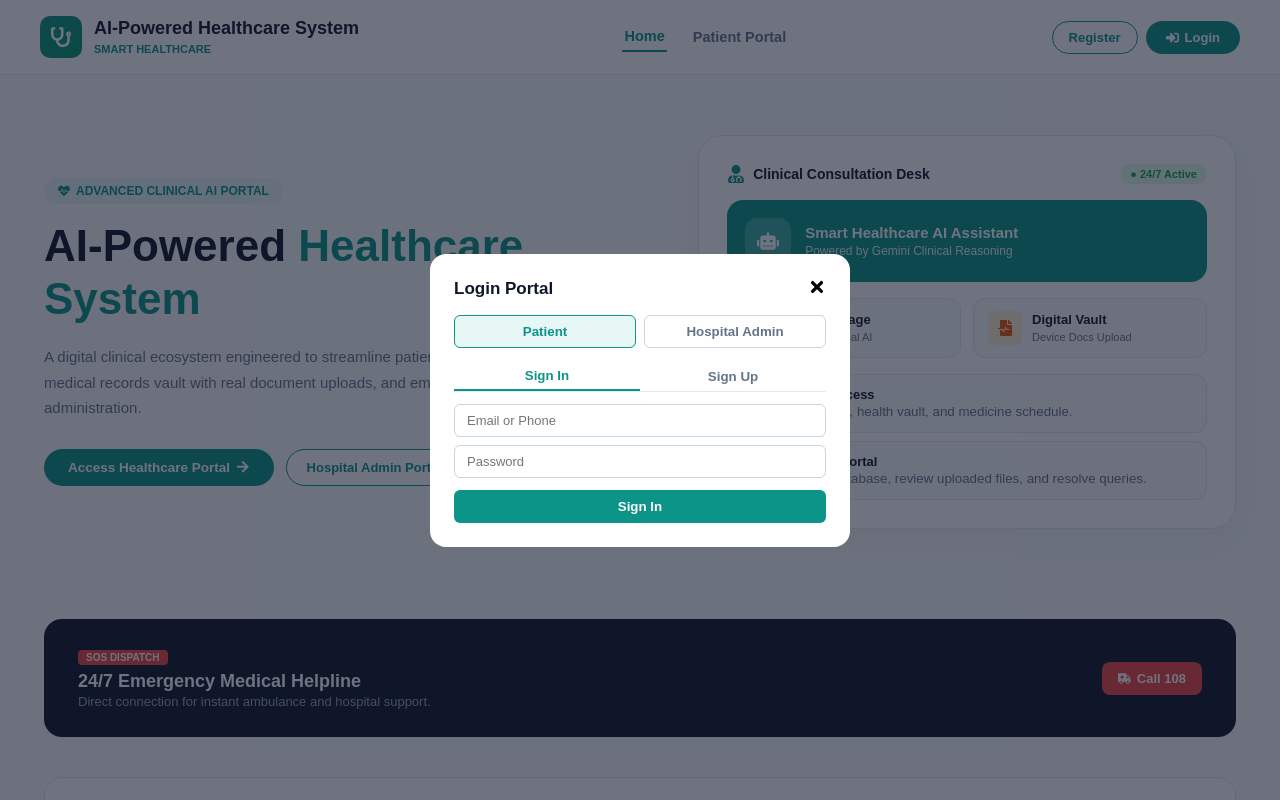
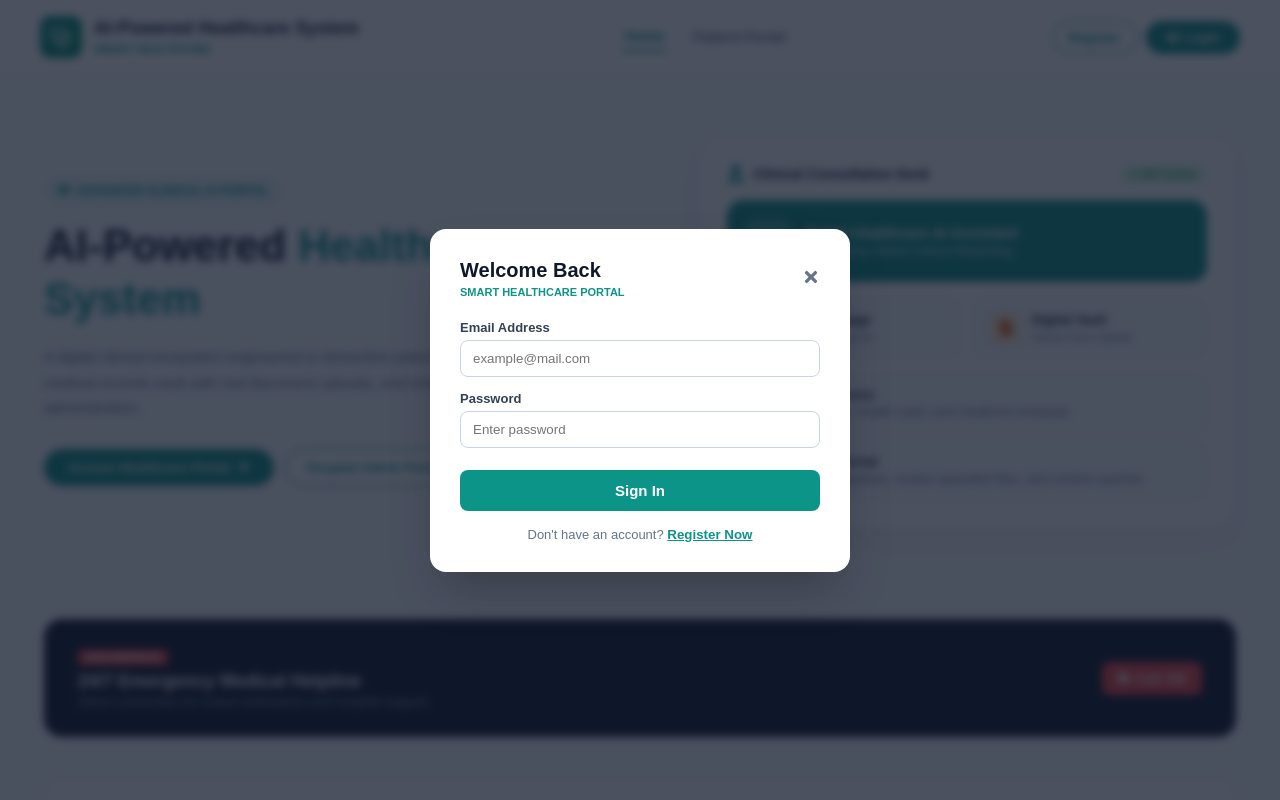
Before and after one commit to akashsinghrjw/smart-healthcare-system, a React (Vite) app in the folder client/: page / in a window 1280 px wide. Both pictures are taken after a click on the button "Patient Portal". Shown: the top 800 px of the page. Built offline with nearby package versions, Linux system fonts and the light colour scheme; no server answers.

Commit message:
feat: add delete account route and sync deletion with MongoDB

```diff
--- a/client/src/components/AuthModal.jsx
+++ b/client/src/components/AuthModal.jsx
@@ -1,149 +1,239 @@
-// src/components/AuthModal.jsx
-import React, { useState } from "react";
+import React, { useState, useEffect } from "react";
+import { api } from "../utils/api";
 import { FaTimes } from "react-icons/fa";
-import { safeLoad } from "../utils/storage";
 
 export default function AuthModal({
   showAuthModal,
   setShowAuthModal,
-  authMode,
+  authMode = "login",
   setAuthMode,
-  authRole,
-  setAuthRole,
+  authRole = "patient",
   onLoginSuccess
 }) {
-  const [authError, setAuthError] = useState("");
-  const [loginIdentifier, setLoginIdentifier] = useState("");
-  const [loginPassword, setLoginPassword] = useState("");
-  const [regName, setRegName] = useState("");
-  const [regEmail, setRegEmail] = useState("");
-  const [regPhone, setRegPhone] = useState("");
-  const [regPassword, setRegPassword] = useState("");
+  const [isLogin, setIsLogin] = useState(authMode === "login");
+  const [formData, setFormData] = useState({
+    name: "",
+    email: "",
+    password: "",
+    phone: ""
+  });
+  const [loading, setLoading] = useState(false);
+  const [error, setError] = useState("");
+
+  useEffect(() => {
+    setIsLogin(authMode === "login");
+  }, [authMode]);
 
   if (!showAuthModal) return null;
 
-  const handleRegister = (e) => {
-    e.preventDefault();
-    setAuthError("");
-    if (!regName.trim() || !regEmail.trim() || !regPhone.trim() || !regPassword.trim()) {
-      setAuthError("Kripya saari details bharein!");
-      return;
-    }
-
-    const currentUsers = safeLoad("system_registered_users");
-    if (currentUsers.some((u) => (u?.email || "").toLowerCase() === regEmail.trim().toLowerCase())) {
-      setAuthError("Yeh Email pehle se registered hai!");
-      return;
-    }
-
-    const newUser = {
-      id: Date.now(),
-      name: regName.trim(),
-      email: regEmail.trim().toLowerCase(),
-      phone: regPhone.trim(),
-      password: regPassword,
-      registeredAt: new Date().toLocaleDateString()
-    };
-
-    const updated = [newUser, ...currentUsers];
-    localStorage.setItem("system_registered_users", JSON.stringify(updated));
-
-    localStorage.setItem("token", "token_" + newUser.id);
-    localStorage.setItem("userRole", "patient");
-    localStorage.setItem("userName", newUser.name);
-    localStorage.setItem("userEmail", newUser.email);
-    localStorage.setItem("userPhone", newUser.phone);
-
-    onLoginSuccess("patient", newUser.name, newUser.email, newUser.phone);
-    setShowAuthModal(false);
-    setRegName("");
-    setRegEmail("");
-    setRegPhone("");
-    setRegPassword("");
+  const handleClose = () => {
+    setError("");
+    if (setShowAuthModal) setShowAuthModal(false);
   };
 
-  const handleLogin = (e) => {
+  const handleChange = (e) => {
+    setFormData({ ...formData, [e.target.name]: e.target.value });
+    setError("");
+  };
+
+  const handleSubmit = async (e) => {
     e.preventDefault();
-    setAuthError("");
-    const iden = (loginIdentifier || "").trim().toLowerCase();
-    const pass = loginPassword;
+    setLoading(true);
+    setError("");
 
-    if (authRole === "admin") {
-      if ((iden === "admin@smarthealthcare.com" || iden === "admin") && pass === "admin123") {
-        localStorage.setItem("token", "admin_token");
-        localStorage.setItem("userRole", "admin");
-        localStorage.setItem("userName", "Hospital Chief Admin");
-        localStorage.setItem("userEmail", "admin@smarthealthcare.com");
+    try {
+      let res;
+      if (isLogin) {
+        // Backend API Login
+        res = await api.login({
+          email: formData.email.trim(),
+          password: formData.password
+        });
+      } else {
+        // Backend API Register
+        res = await api.register({
+          name: formData.name.trim(),
+          email: formData.email.trim(),
+          password: formData.password,
+          phone: formData.phone.trim(),
+          role: authRole || "patient"
+        });
+      }
 
-        onLoginSuccess("admin", "Hospital Chief Admin", "admin@smarthealthcare.com", "");
-        setShowAuthModal(false);
-        setLoginIdentifier("");
-        setLoginPassword("");
-        return;
+      if (res && res.token) {
+        // Save token and session
+        localStorage.setItem("token", res.token);
+        localStorage.setItem("userRole", res.role || authRole || "patient");
+        localStorage.setItem("userName", res.name || formData.name || "Patient");
+        localStorage.setItem("userEmail", res.email || formData.email);
+        localStorage.setItem("userPhone", formData.phone || "");
+
+        if (onLoginSuccess) {
+          onLoginSuccess(
+            res.role || authRole || "patient",
+            res.name || formData.name || "Patient",
+            res.email || formData.email,
+            formData.phone || ""
+          );
+        }
+
+        handleClose();
       } else {
-        setAuthError("Galat Admin Details! (Email: admin@smarthealthcare.com | Pass: admin123)");
-        return;
+        throw new Error("Authentication failed. Invalid response from server.");
       }
-    }
-
-    const currentUsers = safeLoad("system_registered_users");
-    const user = currentUsers.find(
-      (u) => ((u?.email || "").toLowerCase() === iden || (u?.phone || "") === iden) && u?.password === pass
-    );
-
-    if (user) {
-      localStorage.setItem("token", "token_" + user.id);
-      localStorage.setItem("userRole", "patient");
-      localStorage.setItem("userName", user.name || "Patient");
-      localStorage.setItem("userEmail", user.email || "");
-      localStorage.setItem("userPhone", user.phone || "");
-
-      onLoginSuccess("patient", user.name || "Patient", user.email || "", user.phone || "");
-      setShowAuthModal(false);
-      setLoginIdentifier("");
-      setLoginPassword("");
-    } else {
-      setAuthError("Galat Email/Contact ya Password!");
+    } catch (err) {
+      setError(err.message || "Failed to connect to database");
+    } finally {
+      setLoading(false);
     }
   };
 
   return (
-    <div style={{ position: "fixed", inset: 0, background: "rgba(15, 23, 42, 0.6)", display: "flex", alignItems: "center", justifyContent: "center", zIndex: 99999 }} onClick={() => setShowAuthModal(false)}>
-      <div style={{ background: "#ffffff", width: "90%", maxWidth: "420px", padding: "24px", borderRadius: "16px" }} onClick={(e) => e.stopPropagation()}>
-        <div style={{ display: "flex", justifyContent: "space-between", alignItems: "center", marginBottom: "14px" }}>
-          <h3 style={{ fontSize: "17px", margin: 0 }}>{authMode === "login" ? "Login Portal" : "Create Account"}</h3>
-          <button onClick={() => setShowAuthModal(false)} style={{ border: "none", background: "none", fontSize: "18px", cursor: "pointer" }}><FaTimes /></button>
+    <div
+      style={{
+        position: "fixed",
+        inset: 0,
+        backgroundColor: "rgba(15, 23, 42, 0.75)",
+        backdropFilter: "blur(4px)",
+        display: "flex",
+        justifyContent: "center",
+        alignItems: "center",
+        zIndex: 999999,
+        padding: "20px"
+      }}
+      onClick={handleClose}
+    >
+      <div
+        style={{
+          background: "#ffffff",
+          borderRadius: "16px",
+          padding: "30px",
+          width: "100%",
+          maxWidth: "420px",
+          boxShadow: "0 25px 50px -12px rgba(0, 0, 0, 0.25)"
+        }}
+        onClick={(e) => e.stopPropagation()}
+      >
+        <div style={{ display: "flex", justifyContent: "space-between", alignItems: "center", marginBottom: "20px" }}>
+          <div>
+            <h2 style={{ margin: 0, color: "#0f172a", fontSize: "20px", fontWeight: "800" }}>
+              {isLogin ? "Welcome Back" : "Create Patient Account"}
+            </h2>
+            <small style={{ color: "#0d9488", fontWeight: "700", textTransform: "uppercase", fontSize: "11px" }}>
+              {authRole === "admin" ? "Hospital Admin Portal" : "Smart Healthcare Portal"}
+            </small>
+          </div>
+          <button
+            type="button"
+            onClick={handleClose}
+            style={{
+              background: "none",
+              border: "none",
+              fontSize: "18px",
+              cursor: "pointer",
+              color: "#64748b"
+            }}
+          >
+            <FaTimes />
+          </button>
         </div>
 
-        <div style={{ display: "flex", gap: "8px", marginBottom: "14px" }}>
-          <button type="button" style={{ flex: 1, padding: "8px", borderRadius: "6px", border: authRole === "patient" ? "1.5px solid #0d9488" : "1px solid #cbd5e1", background: authRole === "patient" ? "#e6f7f5" : "#ffffff", color: authRole === "patient" ? "#0d9488" : "#64748b", fontWeight: "700", cursor: "pointer" }} onClick={() => setAuthRole("patient")}>Patient</button>
-          <button type="button" style={{ flex: 1, padding: "8px", borderRadius: "6px", border: authRole === "admin" ? "1.5px solid #6366f1" : "1px solid #cbd5e1", background: authRole === "admin" ? "#e0e7ff" : "#ffffff", color: authRole === "admin" ? "#4338ca" : "#64748b", fontWeight: "700", cursor: "pointer" }} onClick={() => { setAuthRole("admin"); setAuthMode("login"); }}>Hospital Admin</button>
-        </div>
-
-        {authError && <div style={{ background: "#fee2e2", color: "#b91c1c", padding: "8px", borderRadius: "6px", fontSize: "12px", marginBottom: "10px" }}>{authError}</div>}
-
-        {authRole === "patient" && (
-          <div style={{ display: "flex", borderBottom: "1px solid #e2e8f0", marginBottom: "12px" }}>
-            <button type="button" style={{ flex: 1, padding: "6px", background: "none", border: "none", borderBottom: authMode === "login" ? "2px solid #0d9488" : "none", color: authMode === "login" ? "#0d9488" : "#64748b", fontWeight: "700", cursor: "pointer" }} onClick={() => { setAuthMode("login"); setAuthError(""); }}>Sign In</button>
-            <button type="button" style={{ flex: 1, padding: "6px", background: "none", border: "none", borderBottom: authMode === "register" ? "2px solid #0d9488" : "none", color: authMode === "register" ? "#0d9488" : "#64748b", fontWeight: "700", cursor: "pointer" }} onClick={() => { setAuthMode("register"); setAuthError(""); }}>Sign Up</button>
+        {error && (
+          <div style={{ background: "#fee2e2", color: "#b91c1c", padding: "10px 14px", borderRadius: "8px", fontSize: "13px", marginBottom: "16px" }}>
+            {error}
           </div>
         )}
 
-        {authRole === "patient" && authMode === "register" ? (
-          <form onSubmit={handleRegister}>
-            <input style={{ width: "100%", padding: "8px 12px", border: "1.5px solid #cbd5e1", borderRadius: "6px", fontSize: "13px", marginBottom: "8px", boxSizing: "border-box" }} placeholder="Full Name" value={regName} onChange={(e) => setRegName(e.target.value)} required />
-            <input style={{ width: "100%", padding: "8px 12px", border: "1.5px solid #cbd5e1", borderRadius: "6px", fontSize: "13px", marginBottom: "8px", boxSizing: "border-box" }} type="email" placeholder="Email Address" value={regEmail} onChange={(e) => setRegEmail(e.target.value)} required />
-            <input style={{ width: "100%", padding: "8px 12px", border: "1.5px solid #cbd5e1", borderRadius: "6px", fontSize: "13px", marginBottom: "8px", boxSizing: "border-box" }} type="tel" placeholder="Contact Number" value={regPhone} onChange={(e) => setRegPhone(e.target.value)} required />
-            <input style={{ width: "100%", padding: "8px 12px", border: "1.5px solid #cbd5e1", borderRadius: "6px", fontSize: "13px", marginBottom: "12px", boxSizing: "border-box" }} type="password" placeholder="Password" value={regPassword} onChange={(e) => setRegPassword(e.target.value)} required />
-            <button type="submit" style={{ width: "100%", padding: "9px", border: "none", borderRadius: "6px", background: "#0d9488", color: "#ffffff", fontWeight: "600", cursor: "pointer" }}>Register</button>
-          </form>
-        ) : (
-          <form onSubmit={handleLogin}>
-            <input style={{ width: "100%", padding: "8px 12px", border: "1.5px solid #cbd5e1", borderRadius: "6px", fontSize: "13px", marginBottom: "8px", boxSizing: "border-box" }} placeholder={authRole === "admin" ? "admin@smarthealthcare.com" : "Email or Phone"} value={loginIdentifier} onChange={(e) => setLoginIdentifier(e.target.value)} required />
-            <input style={{ width: "100%", padding: "8px 12px", border: "1.5px solid #cbd5e1", borderRadius: "6px", fontSize: "13px", marginBottom: "12px", boxSizing: "border-box" }} type="password" placeholder="Password" value={loginPassword} onChange={(e) => setLoginPassword(e.target.value)} required />
-            <button type="submit" style={{ width: "100%", padding: "9px", border: "none", borderRadius: "6px", background: "#0d9488", color: "#ffffff", fontWeight: "600", cursor: "pointer" }}>Sign In</button>
-          </form>
-        )}
+        <form onSubmit={handleSubmit} style={{ display: "flex", flexDirection: "column", gap: "14px" }}>
+          {!isLogin && (
+            <>
+              <div>
+                <label style={{ display: "block", fontSize: "13px", fontWeight: "600", color: "#334155", marginBottom: "5px" }}>Full Name</label>
+                <input
+                  type="text"
+                  name="name"
+                  placeholder="Enter full name"
+                  value={formData.name}
+                  onChange={handleChange}
+                  required={!isLogin}
+                  style={{ width: "100%", padding: "10px 12px", borderRadius: "8px", border: "1px solid #cbd5e1", outline: "none", boxSizing: "border-box" }}
+                />
+              </div>
+              <div>
+                <label style={{ display: "block", fontSize: "13px", fontWeight: "600", color: "#334155", marginBottom: "5px" }}>Phone Number</label>
+                <input
+                  type="tel"
+                  name="phone"
+                  placeholder="10-digit mobile number"
+                  value={formData.phone}
+                  onChange={handleChange}
+                  style={{ width: "100%", padding: "10px 12px", borderRadius: "8px", border: "1px solid #cbd5e1", outline: "none", boxSizing: "border-box" }}
+                />
+              </div>
+            </>
+          )}
+
+          <div>
+            <label style={{ display: "block", fontSize: "13px", fontWeight: "600", color: "#334155", marginBottom: "5px" }}>Email Address</label>
+            <input
+              type="email"
+              name="email"
+              placeholder="example@mail.com"
+              value={formData.email}
+              onChange={handleChange}
+              required
+              style={{ width: "100%", padding: "10px 12px", borderRadius: "8px", border: "1px solid #cbd5e1", outline: "none", boxSizing: "border-box" }}
+            />
+          </div>
+
+          <div>
+            <label style={{ display: "block", fontSize: "13px", fontWeight: "600", color: "#334155", marginBottom: "5px" }}>Password</label>
+            <input
+              type="password"
+              name="password"
+              placeholder="Enter password"
+              value={formData.password}
+              onChange={handleChange}
+              required
+              style={{ width: "100%", padding: "10px 12px", borderRadius: "8px", border: "1px solid #cbd5e1", outline: "none", boxSizing: "border-box" }}
+            />
+          </div>
+
+          <button
+            type="submit"
+            disabled={loading}
+            style={{
+              width: "100%",
+              padding: "12px",
+              background: "#0d9488",
+              color: "#ffffff",
+              border: "none",
+              borderRadius: "8px",
+              fontSize: "15px",
+              fontWeight: "600",
+              cursor: loading ? "not-allowed" : "pointer",
+              opacity: loading ? 0.7 : 1,
+              marginTop: "8px"
+            }}
+          >
+            {loading ? "Connecting to Live Database..." : isLogin ? "Sign In" : "Register Account"}
+          </button>
+        </form>
+
+        <div style={{ textAlign: "center", marginTop: "16px", fontSize: "13px", color: "#64748b" }}>
+          {isLogin ? "Don't have an account? " : "Already registered? "}
+          <button
+            type="button"
+            onClick={() => {
+              setIsLogin(!isLogin);
+              if (setAuthMode) setAuthMode(isLogin ? "register" : "login");
+              setError("");
+            }}
+            style={{ background: "none", border: "none", color: "#0d9488", fontWeight: "700", cursor: "pointer", textDecoration: "underline" }}
+          >
+            {isLogin ? "Register Now" : "Login Here"}
+          </button>
+        </div>
       </div>
     </div>
   );
--- a/client/src/utils/api.js
+++ b/client/src/utils/api.js
@@ -1,4 +1,6 @@
-const API_BASE_URL = (import.meta.env.VITE_API_BASE_URL || "http://localhost:5000").replace(/\/$/, "");
+const API_BASE_URL = (
+  import.meta.env.VITE_API_BASE_URL || "https://smart-healthcare-system-ykl7.onrender.com"
+).replace(/\/$/, "");
 
 async function request(path, options = {}) {
   const token = localStorage.getItem("token");
@@ -8,6 +10,7 @@ async function request(path, options = {}) {
     ...(options.headers || {})
   };
 
+  try {
     const response = await fetch(`${API_BASE_URL}${path}`, {
       ...options,
       headers
@@ -19,30 +22,76 @@ async function request(path, options = {}) {
     }
 
     return response.status === 204 ? null : response.json();
+  } catch (error) {
+    console.error(`[API Network Error] on ${path}:`, error.message);
+    throw error;
+  }
 }
 
 export const api = {
-  // Auth
-  register: (data) => request("/api/auth/register", { method: "POST", body: JSON.stringify(data) }),
-  login: (data) => request("/api/auth/login", { method: "POST", body: JSON.stringify(data) }),
+  // User Authentication & Account
+  register: (data) =>
+    request("/api/auth/register", {
+      method: "POST",
+      body: JSON.stringify(data)
+    }),
+  login: (data) =>
+    request("/api/auth/login", {
+      method: "POST",
+      body: JSON.stringify(data)
+    }),
   getProfile: () => request("/api/auth/profile"),
+  deleteAccount: () =>
+    request("/api/auth/delete-account", {
+      method: "DELETE"
+    }),
 
-  // Records
+  // Medical Records Vault
   getRecords: () => request("/api/records"),
-  addRecord: (data) => request("/api/records", { method: "POST", body: JSON.stringify(data) }),
-  deleteRecord: (id) => request(`/api/records/${id}`, { method: "DELETE" }),
+  addRecord: (data) =>
+    request("/api/records", {
+      method: "POST",
+      body: JSON.stringify(data)
+    }),
+  deleteRecord: (id) =>
+    request(`/api/records/${id}`, {
+      method: "DELETE"
+    }),
 
-  // Medications
+  // Medication Schedule Tracker
   getMedications: () => request("/api/medications"),
-  addMedication: (data) => request("/api/medications", { method: "POST", body: JSON.stringify(data) }),
-  deleteMedication: (id) => request(`/api/medications/${id}`, { method: "DELETE" }),
+  addMedication: (data) =>
+    request("/api/medications", {
+      method: "POST",
+      body: JSON.stringify(data)
+    }),
+  deleteMedication: (id) =>
+    request(`/api/medications/${id}`, {
+      method: "DELETE"
+    }),
 
-  // AI Symptoms & Triage
-  analyzeSymptoms: (query) => request("/api/triage/analyze", { method: "POST", body: JSON.stringify({ query }) }),
+  // AI Symptom Triage
+  analyzeSymptoms: (query, userContext = {}) =>
+    request("/api/triage/analyze", {
+      method: "POST",
+      body: JSON.stringify({
+        query,
+        email: userContext.email,
+        name: userContext.name
+      })
+    }),
   getTriageHistory: () => request("/api/triage/history"),
 
-  // Helpdesk Tickets
-  createTicket: (data) => request("/api/tickets", { method: "POST", body: JSON.stringify(data) }),
+  // Support & Helpdesk Tickets
+  createTicket: (data) =>
+    request("/api/tickets", {
+      method: "POST",
+      body: JSON.stringify(data)
+    }),
   trackTicket: (ticketId) => request(`/api/tickets/${ticketId}`),
-  replyTicket: (id, reply) => request(`/api/tickets/${id}/reply`, { method: "PATCH", body: JSON.stringify({ adminReply: reply }) })
+  replyTicket: (id, reply) =>
+    request(`/api/tickets/${id}/reply`, {
+      method: "PATCH",
+      body: JSON.stringify({ adminReply: reply })
+    })
 };
```
Also changed, not shown: client/src/App.jsx (+27 -6 lines), 1 other file (tests, documents, lock files or other folders). Lines whose indentation alone changed are shown as unchanged.
